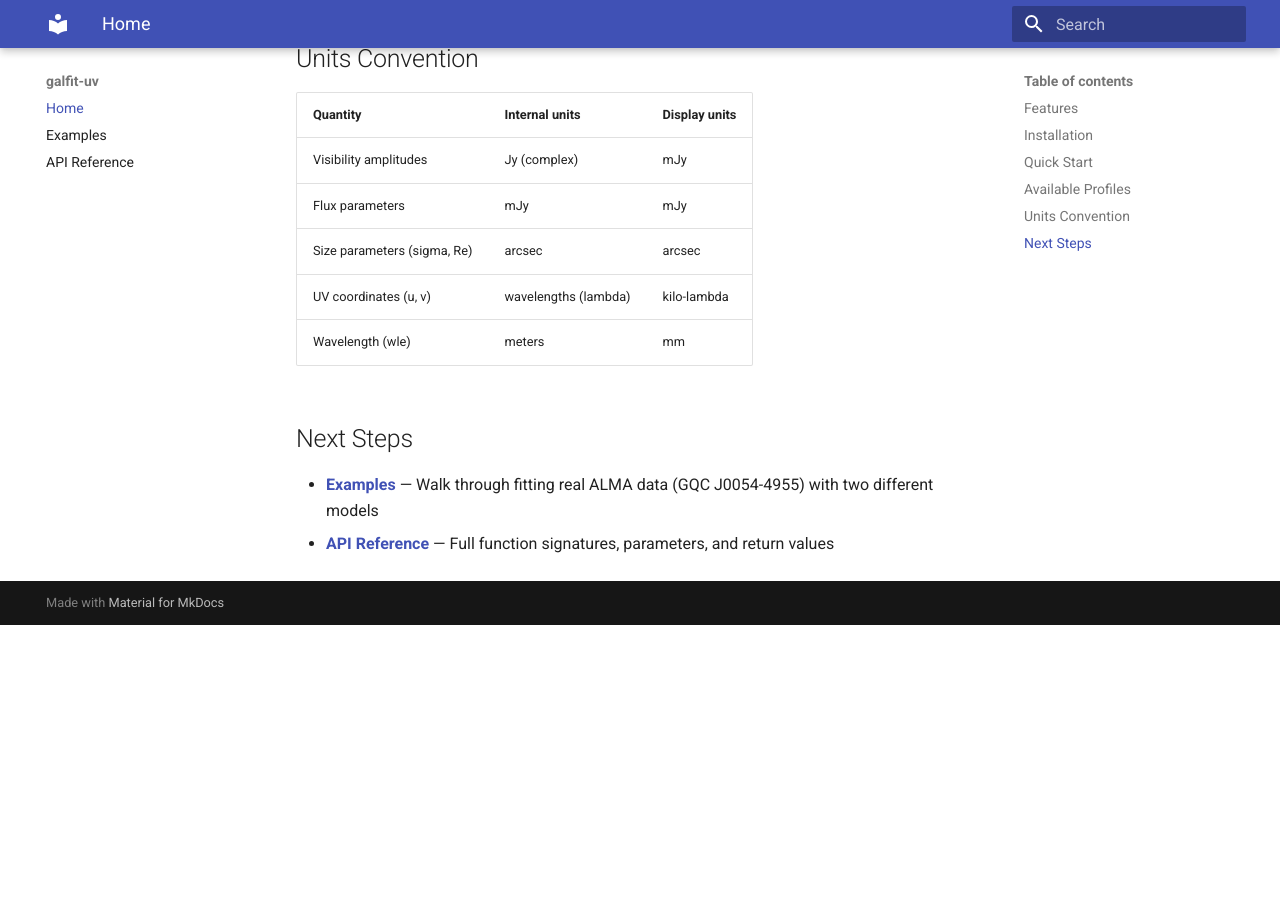
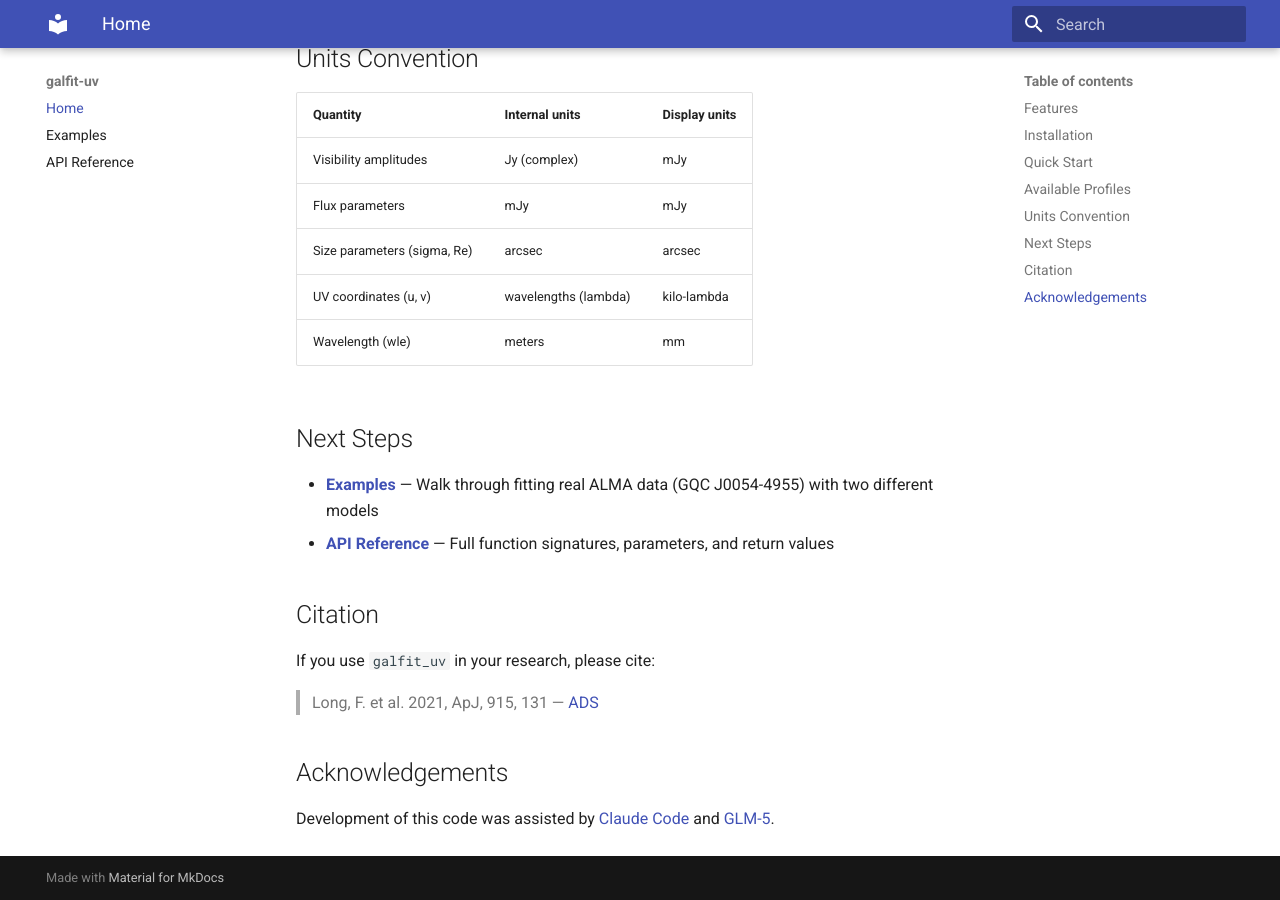
Before and after one commit to jyshangguan/Galfit-uv, an MkDocs documentation site: the page built from docs/index.md, in a window 1280 px wide and 900 px high, scrolled down 2229 px. Built offline with MkDocs 1.6.1 and Material for MkDocs 9.7.7, drawn with Linux system fonts in a browser that asks for light colours; before the commit the page ends 2854 px from its top, so only the background shows below that.

Commit message:
add citation and acknowledgement sections to README and docs
Co-Authored-By: Claude Opus 4.6 <noreply@anthropic.com>

```diff
--- a/docs/index.md
+++ b/docs/index.md
@@ -86,3 +86,13 @@ Multi-component models (e.g., `['sersic', 'point']`) support configurable geomet
 
 - **[Examples](examples.md)** — Walk through fitting real ALMA data (GQC J0054-4955) with two different models
 - **[API Reference](api.md)** — Full function signatures, parameters, and return values
+
+## Citation
+
+If you use `galfit_uv` in your research, please cite:
+
+> Long, F. et al. 2021, ApJ, 915, 131 — [ADS](https://ui.adsabs.harvard.edu/abs/2021ApJ...915..131L/abstract)
+
+## Acknowledgements
+
+Development of this code was assisted by [Claude Code](https://claude.com/claude-code) and [GLM-5](https://bigmodel.cn).
```
Also changed, not shown: README.md (+10 -0 lines).
